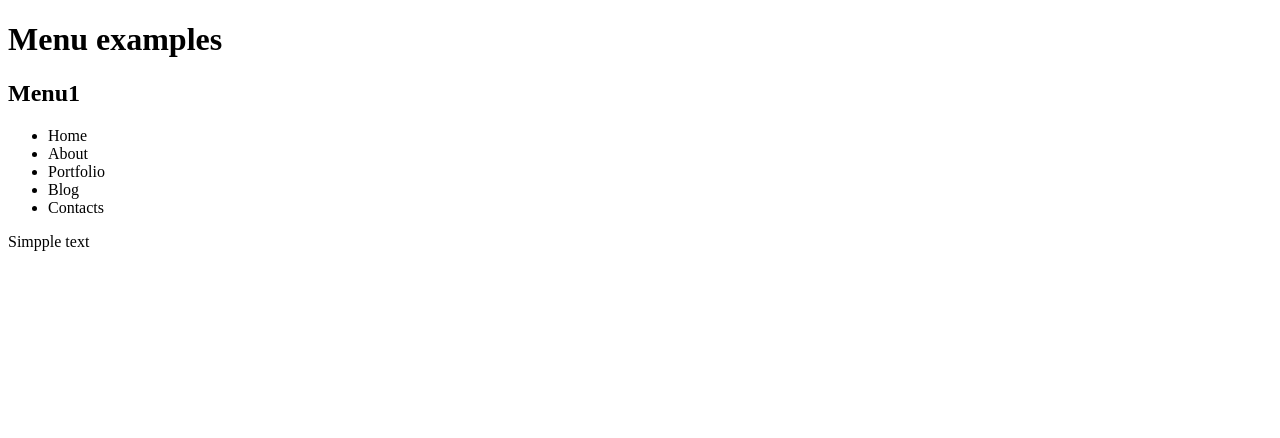
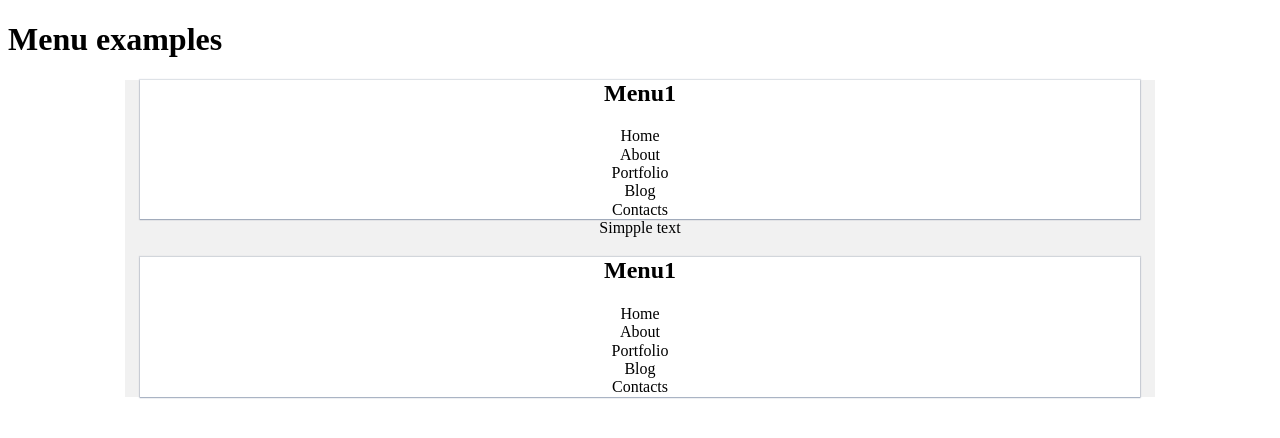
Before and after one commit to IakovRublev/Menu_examples, a plain HTML site: page index.html in a window 1280 px wide. Drawn offline with Linux system fonts and the light colour scheme.

Commit message:
css settings

```diff
--- a/css/main.css
+++ b/css/main.css
@@ -0,0 +1,84 @@
+/* Fonts */
+@font-face {
+  font-family: "GolosText";
+  src: url(/fonts/GolosText-VariableFont_wght.ttf);
+  font-weight: 400;
+  font-display: swap;
+}
+
+
+/* Variables */
+:root {
+    --c_t: #fff;
+    --coontainer-width: 1000px;
+    --container-offset: 15px;
+}
+
+/* Base parametres */
+*,
+*::before,
+*::after {
+    box-sizing: border-box;
+}
+
+html {
+  font-family: Golos Text;
+  font-size: 16px;
+  line-height: 1.15;
+  -webkit-text-size-adjust: 100%;
+}
+
+h1,h2,h3 {
+  font-family: Golos Text;
+}
+
+  /* CSS settings */
+.container {
+    display: block;
+    margin: 0 auto;
+    text-align: center;
+    background: #f1f1f1;
+    padding: 0 var(--container-offset);
+    max-width: calc(var(--coontainer-width) + (var(--container-offset) * 2));
+}
+
+
+.wrp1 {
+    display: block;
+  /* text-align: center; */
+  width: 100%;
+  /* margin: 20px auto; */
+  background: #fff;
+  /* border-radius: .8em; */
+  box-shadow:  0px 1px 1px rgba(15, 43, 93, 0.25),  0px 0px 1px 1px rgba(6, 31, 74, 0.13);
+}
+
+.wrap_menun {
+    display: block;
+    position: relative;
+    text-align: left;
+    background: #a0a0a0;
+    max-width: fit-content;
+    }
+.Ttl,.opt {
+    /* text-align: center; */
+  padding: .5em 0;
+}
+
+/* Menu settings */
+
+ul {
+    list-style: none;
+    width: 100%;
+    margin: 0;
+    padding: 0;
+}
+li {
+     list-style-type: none;
+     cursor: pointer;
+}
+
+.menu {
+    text-decoration: none;
+    display: block;
+}
--- a/index.html
+++ b/index.html
@@ -3,7 +3,8 @@
 <head>
     <meta charset="UTF-8">
     <meta name="viewport" content="width=device-width, initial-scale=1.0">
-    <title>Document</title>
+    <link rel="stylesheet" href="/css/main.css">
+    <title>Menu list</title>
 </head>
 <body>
     <header>
@@ -17,8 +18,30 @@
             <!-- <div class="Ttl"><h2>Several menus</h2></div> -->
                 <div class="wrp1">
                     <h2>Menu1</h2>
+                    <input type="checkbox" id="menu_1-toggle" hidden>
+                    <div class="wrap_menu">
+                        <div class="menu_1-toggle">
+                            <label for="menu_1-toggle" class="menu_1-toggle">
+                                <span class='hamburger_menu'>
+                                    <span class='hamburger'></span>
+                                </span>
+                            </label>
+                        </div>
+                        <ul class="menu menu_1">
+                            <li class="menu_item "><a href="#"></a>Home</a></li>
+                            <li class="menu_item"><a href="#"></a>About</a></li>
+                            <li class="menu_item"><a href="#"></a>Portfolio</a></li>
+                            <li class="menu_item"><a href="#"></a>Blog</a></li>
+                            <li class="menu_item"><a href="#"></a>Contacts</a></li>
+                        </ul>
+                    </div>
+                </div>
+
+            Simpple text
+            <div class="wrp1">
+                    <h2>Menu1</h2>
                     <div class="wrp_mn">
-                        <ul class="menu menu_1">
+                        <ul class="menu menu_2">
                             <li class="menu_item">Home</li>
                             <li class="menu_item">About</li>
                             <li class="menu_item">Portfolio</li>
@@ -27,8 +50,6 @@
                         </ul>
                     </div>
                 </div>
-
-            Simpple text
         </div>
 
     </main>
```
